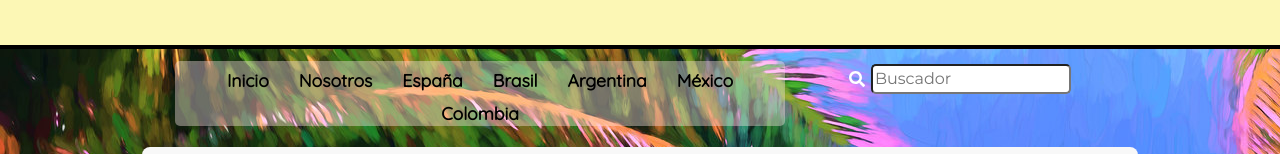
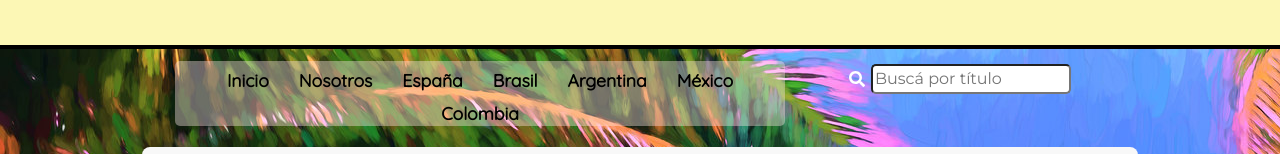
Before and after one commit to marinamastro/react-blogTuristico, a React (Create React App) app: page / in a window 1280 px wide. Shown: the part 151-305 px from the top of the page. Built offline with nearby package versions, Linux system fonts and the light colour scheme; no server answers; grey boxes are pictures that could not be loaded.

Commit message:
buscador por titulo

```diff
--- a/src/components/Main.js
+++ b/src/components/Main.js
@@ -16,7 +16,7 @@ class Main extends React.Component{
                  const posts=[];
                  const filterText=data.filterText;
                  dataPosts.forEach(post=>{
-                     if (post.descripcion.indexOf(filterText) === -1) {
+                     if (post.titulo.indexOf(filterText) === -1) {
                          return;
                        }
                  posts.push(<Posts datos={post} key={post.id} />)});
@@ -32,8 +32,7 @@ class Main extends React.Component{
                 <input type="text"
                 value={data.filterText}
                 onChange={data.handleChange}
-                placeholder="Buscador"
-                autoComplete="true"/>
+                placeholder="Buscá por título"/>
                 </Col>
             </Row>
             <Row className="justify-content-md-center">
--- a/src/context.js
+++ b/src/context.js
@@ -1,5 +1,5 @@
 import React from "react";
-import dataPosts from "./posts.json"
+import dataPosts from "./posts.json";
 
 const context = new React.createContext();
 
@@ -8,7 +8,7 @@ class Provider extends React.Component{
             filterText:"",
             copyPosts:[],
             filter:false
-        };
+            };
 
         componentDidMount(){
             this.setPosts()
@@ -23,6 +23,8 @@ class Provider extends React.Component{
            this.setState({copyPosts:posts})
         };
 
+
+
            handleClick=(id)=>{
                 const posts = dataPosts.filter(x=>x.categoria === id)
                 this.setState({copyPosts:posts,filter:false})
@@ -33,13 +35,17 @@ class Provider extends React.Component{
            };
 
            handleChange=(e)=>{
-            this.setState({filterText:e.target.value,filter:true})
+            this.setState({filterText:e.target.value.toUpperCase(),filter:true})
            };
 
 
     render(){
         return(
-            <context.Provider value={{...this.state,handleClick:this.handleClick,handleChange:this.handleChange}}>
+            <context.Provider value={{
+            ...this.state,
+            handleClick:this.handleClick,
+            handleChange:this.handleChange,
+            }}>
                 {this.props.children}
             </context.Provider>
         )
```
